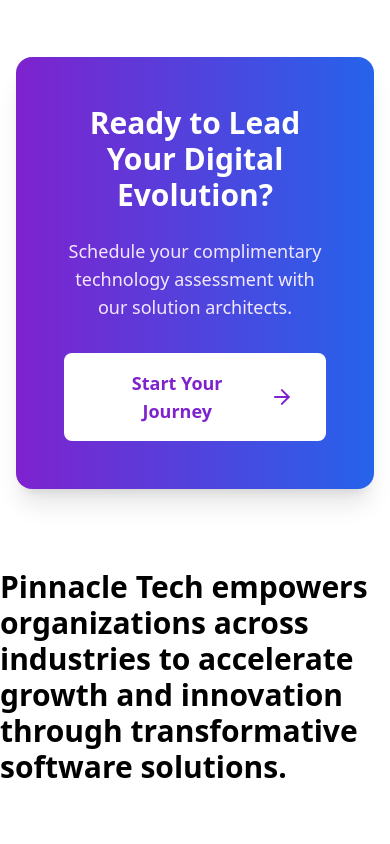
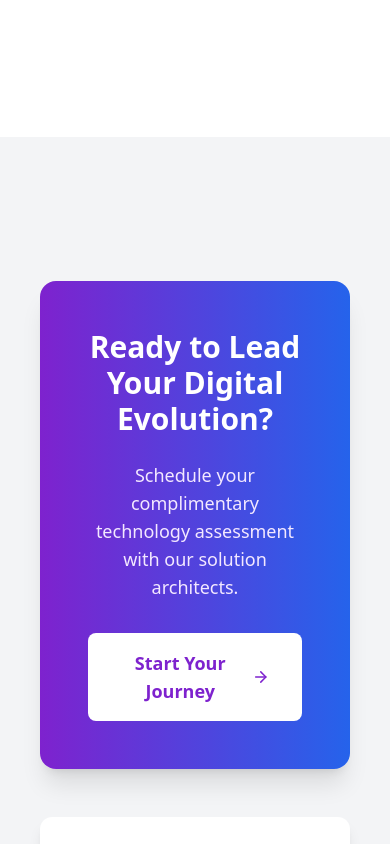
Before and after one commit to IYERADavid/pinnacle-tech-website, a React (Vite) app: page / in a window 390 px wide. Shown: the part 10860-11704 px from the top of the page. Built offline with nearby package versions, Linux system fonts and the light colour scheme.

Commit message:
grouped reachout section

```diff
--- a/src/sections/About.jsx
+++ b/src/sections/About.jsx
@@ -100,22 +100,6 @@
             </p>
           </div>
         </div>
-
-        {/* Professional CTA Section */}
-        <div className="text-center mt-20 bg-gradient-to-r from-purple-700 to-blue-600 rounded-2xl p-12 shadow-xl">
-          <h2 className="text-3xl font-bold text-white mb-6">
-            Ready to Lead Your Digital Evolution?
-          </h2>
-          <p className="text-lg text-purple-100 mb-8 max-w-2xl mx-auto">
-            Schedule your complimentary technology assessment with our solution architects.
-          </p>
-          <button
-            className="inline-flex items-center px-8 py-4 bg-white text-purple-700 rounded-lg hover:bg-opacity-90 transition-all duration-300 font-semibold text-lg"
-            aria-label="Start digital transformation consultation">
-            Start Your Journey
-            <ArrowRight className="ml-3 w-6 h-6" />
-          </button>
-        </div>
       </div>
     </div>
   );
--- a/src/sections/Contact.jsx
+++ b/src/sections/Contact.jsx
@@ -1,6 +1,7 @@
 /* eslint-disable no-unused-vars */
 import React, { useState } from "react";
 import { useForm } from "@formspree/react";
+import { ArrowRight } from "lucide-react";
 
 export const Contact = () => {
   // STATE MANAGEMENT IMPROVEMENTS
@@ -63,7 +64,23 @@
   }
 
   return (
-    /* IMPROVED CONTAINER STYLING */
+    <div className="grid grid-cols-1 md:grid-cols-2 gap-12 bg-gray-100 py-16 px-auto px-10">
+      {/* Professional CTA Section */}
+      <div className="text-center mt-20 my-auto bg-gradient-to-r from-purple-700 to-blue-600 rounded-2xl p-12 shadow-xl">
+        <h2 className="text-3xl font-bold text-white mb-6">
+          Ready to Lead Your Digital Evolution?
+        </h2>
+        <p className="text-lg text-purple-100 mb-8 max-w-2xl mx-auto">
+          Schedule your complimentary technology assessment with our solution architects.
+        </p>
+        <button
+          className="inline-flex items-center px-8 py-4 bg-white text-purple-700 rounded-lg hover:bg-opacity-90 transition-all duration-300 font-semibold text-lg"
+          aria-label="Start digital transformation consultation">
+          Start Your Journey
+          <ArrowRight className="ml-3 w-6 h-6" />
+        </button>
+      </div>
+      {/* IMPROVED CONTAINER STYLING */}
       <div className="max-w-3xl mx-auto p-8 bg-white rounded-xl shadow-lg"> {/* Added card-like container */}
         {/* ENHANCED HEADER SECTION */}
         <div className="mb-10 text-center">
@@ -175,6 +192,7 @@
           </button>
         </form>
       </div>
+    </div>
   );
 };
 
--- a/src/sections/Index.jsx
+++ b/src/sections/Index.jsx
@@ -5,7 +5,6 @@
 import Industries from "./Industries";
 import Innovation from "./Innovation";
 import About from "./About";
-import Main from "./Main";
 import { Contact } from "./Contact";
 import Footer from "./Footer";
 
@@ -23,7 +22,6 @@
         <Industries industrySectionRef={industrySectionRef} />
         <Innovation innovationSectionRef={innovationSectionRef} />
         <About />
-        <Main />
         <Contact />
         <Footer />
       </>
--- a/src/sections/Main.jsx
+++ /dev/null
@@ -1,15 +0,0 @@
-/* eslint-disable no-unused-vars */
-import React from 'react';
-
-const Main = () => {
-
-  return (
-    <div className="max-w-3xl mx-auto">
-      <p className="text-3xl text-black font-semibold text-black-900 mb-6">
-      Pinnacle Tech empowers organizations across industries to accelerate growth and innovation through transformative software solutions.
-      </p>
-    </div>
-  );
-}
-
-export default Main;
```
Lines whose indentation alone changed are shown as unchanged.
